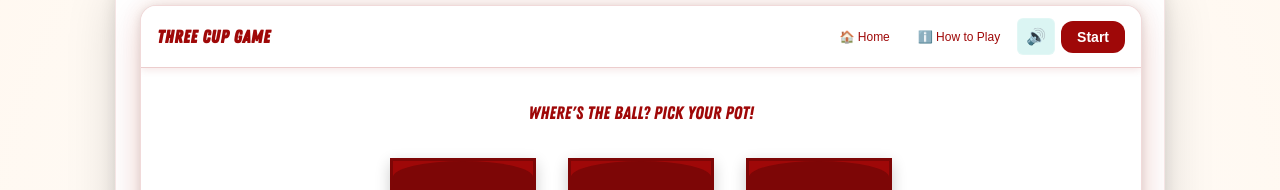
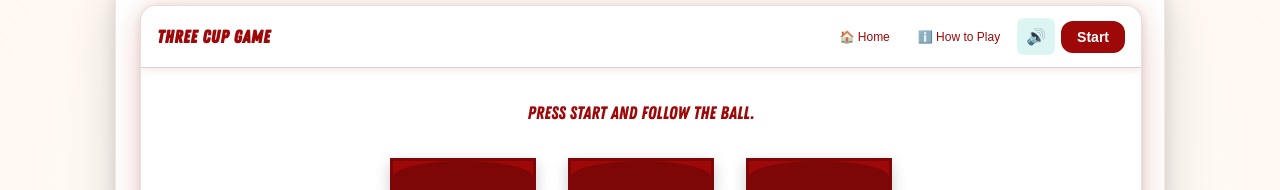
Before and after one commit to nigelbigappetite/wing-shack-arcade, a Next.js app: page /three-cup in a window 1280 px wide. Shown: the part 104-294 px from the top of the page. Built offline with nearby package versions, Linux system fonts and the light colour scheme.

Commit message:
Update pre-start instruction text to 'Press start and follow the ball.'

```diff
--- a/components/games/ThreeCupGame.tsx
+++ b/components/games/ThreeCupGame.tsx
@@ -382,7 +382,7 @@ const ThreeCupGame: React.FC<ThreeCupGameProps> = ({ onWin }) => {
               fontWeight: wingShackTheme.typography.fontWeight.medium,
             }}
           >
-            Where's the ball? Pick your pot!
+            Press start and follow the ball.
           </motion.p>
         )}
 
```
